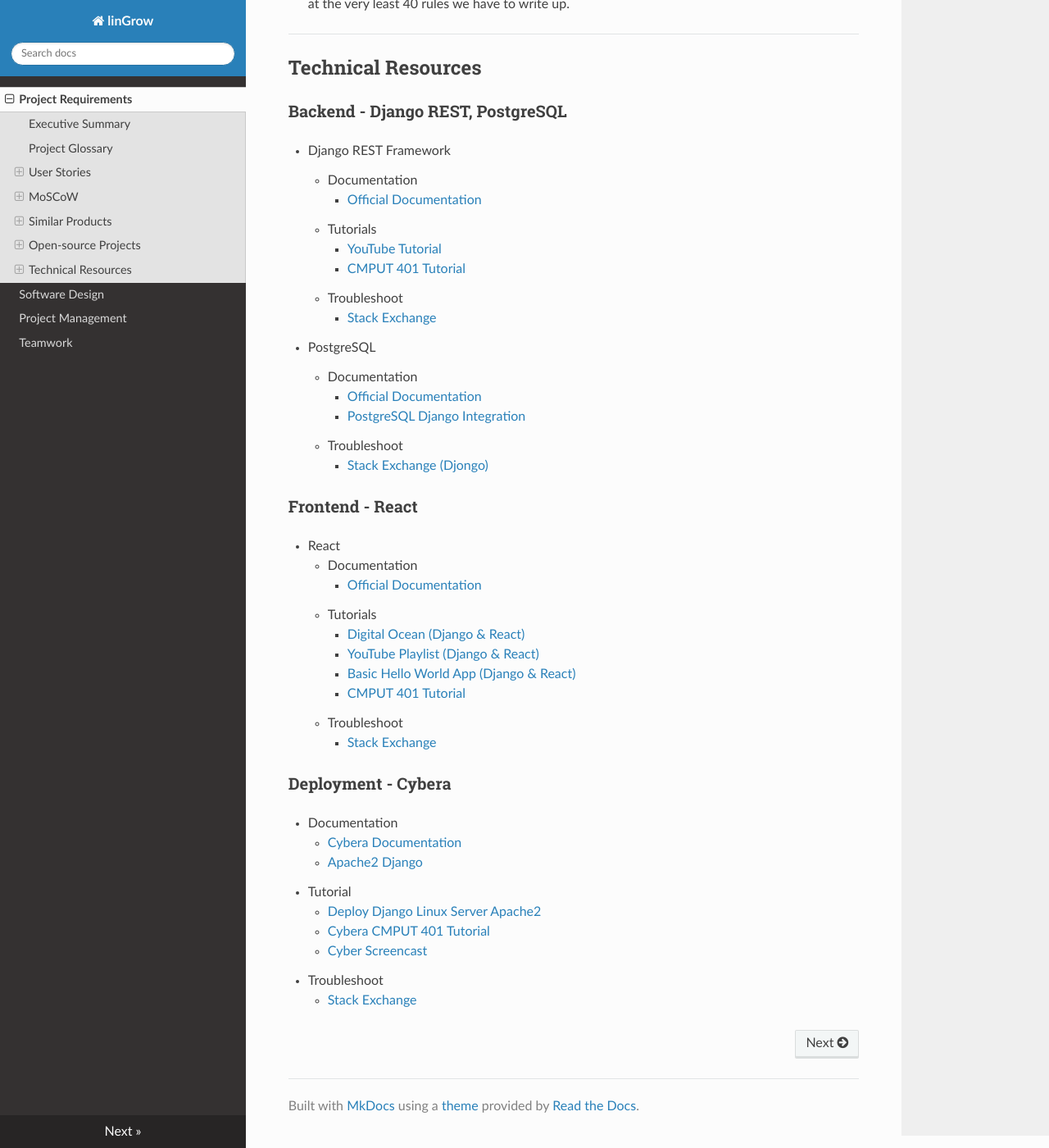
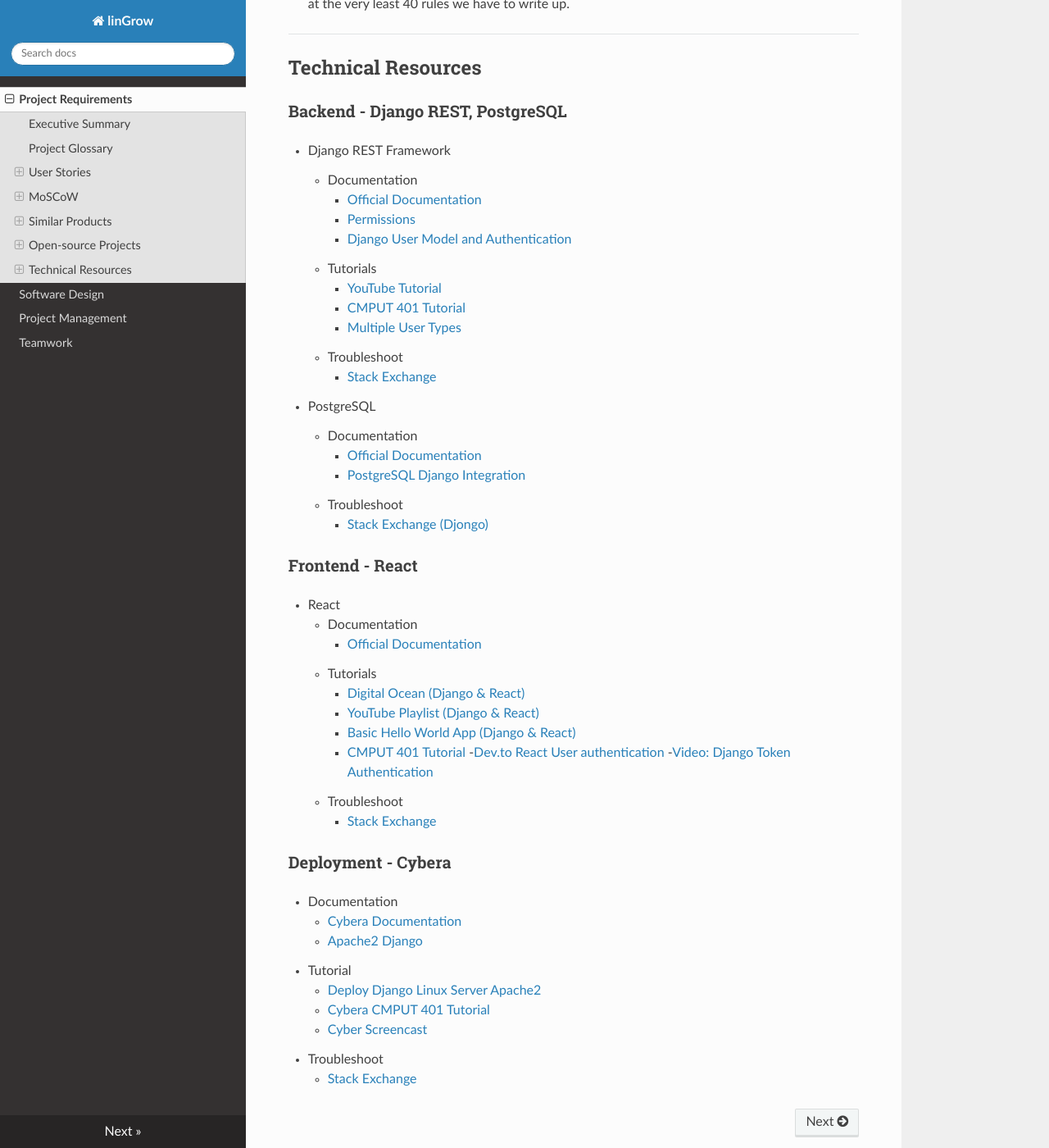
Before and after one commit to UAlbertaSu/linGrow, an MkDocs documentation site: the page built from docs/index.md, in a window 1280 px wide and 1400 px high, scrolled down 15163 px. Shown: the whole window at 82% size. Built offline with MkDocs 1.6.1, drawn with Linux system fonts in a browser that asks for light colours; nearby versions of some CDN libraries.

Commit message:
More useful sources in docs

```diff
--- a/docs/index.md
+++ b/docs/index.md
@@ -496,9 +496,12 @@
 - Django REST Framework
     - Documentation
         - [Official Documentation](https://www.django-rest-framework.org/tutorial/quickstart/)
+        - [Permissions](https://www.django-rest-framework.org/api-guide/permissions/)
+        - [Django User Model and Authentication](https://docs.djangoproject.com/en/4.1/ref/contrib/auth/)
     - Tutorials
         - [YouTube Tutorial](https://www.youtube.com/watch?v=c708Nf0cHrs)
         - [CMPUT 401 Tutorial](https://github.com/UAlberta-CMPUT401/tutorial-django-todo-backend)
+        - [Multiple User Types](https://simpleisbetterthancomplex.com/tutorial/2018/01/18/how-to-implement-multiple-user-types-with-django.html)
     - Troubleshoot
         - [Stack Exchange](https://stackexchange.com/search?q=django+rest+framework)
 
@@ -519,6 +522,8 @@
         - [YouTube Playlist (Django & React)](https://www.youtube.com/playlist?list=PLzMcBGfZo4-kCLWnGmK0jUBmGLaJxvi4j)
         - [Basic Hello World App (Django & React)](https://www.youtube.com/watch?v=F9o4GSkSo40)
         - [CMPUT 401 Tutorial](https://github.com/UAlberta-CMPUT401/tutorial-react-todo-frontend)
+        -[Dev.to React User authentication](https://dev.to/koladev/django-rest-authentication-cmh)
+        -[Video: Django Token Authentication](https://www.youtube.com/watch?v=0d7cIfiydAc&ab_channel=TraversyMedia)
     - Troubleshoot
         - [Stack Exchange](https://stackoverflow.com/search?q=react+django&searchOn=3)
 
```
Also changed, not shown: site/design/index.html, site/index.html, site/search/lunr.js, site/search/search_index.json, site/sitemap.xml, site/teamwork/index.html, 1 other file.
